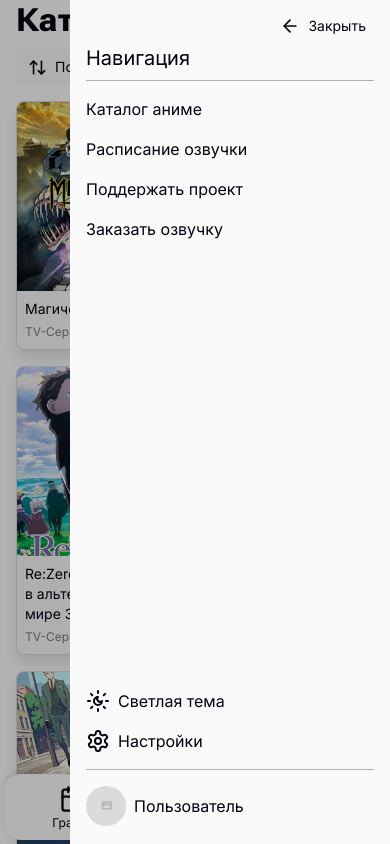
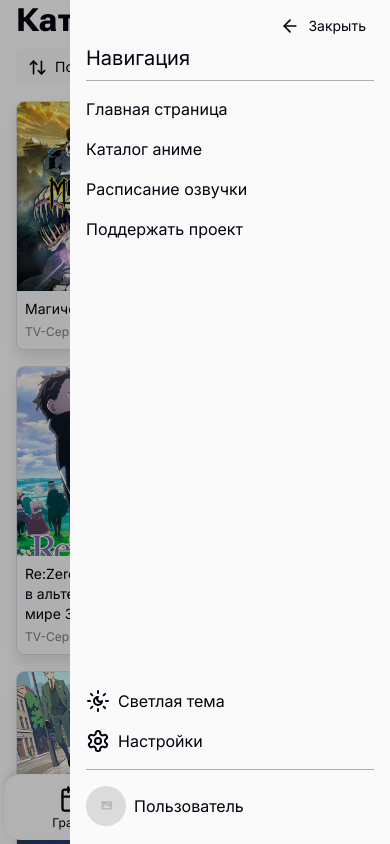
Before and after one commit to MarcoSKB/lda-team-anime-site, a Next.js app: page /catalog in a window 390 px wide. Both pictures are taken after a click on the button "Меню". Shown: the top 844 px of the page. Built offline with nearby package versions, Linux system fonts and the light colour scheme; what @vidstack/react would draw is missing.

Commit message:
feat(menu): add close event when click on link, add main page link

```diff
--- a/src/components/module/header/components/Menu.tsx
+++ b/src/components/module/header/components/Menu.tsx
@@ -21,6 +21,11 @@
   alt: string
 }[] = [
   {
+    title: 'Главная страница',
+    href: '/',
+    alt: 'Главная страница',
+  },
+  {
     title: 'Каталог аниме',
     href: '/catalog',
     alt: 'Страница с каталогом аниме',
@@ -35,11 +40,11 @@
     href: '/donate',
     alt: 'Страница с донатом',
   },
-  {
-    title: 'Заказать озвучку',
-    href: '/order',
-    alt: 'Страница с заказом озвучки — выберите аниме',
-  },
+  // {
+  //   title: 'Заказать озвучку',
+  //   href: '/order',
+  //   alt: 'Страница с заказом озвучки — выберите аниме',
+  // },
 ]
 
 const Menu: React.FC = () => {
@@ -80,7 +85,7 @@
             </Button>
             <DialogTitle className='text-xl'>Навигация</DialogTitle>
             <hr className='my-2 opacity-30' />
-            <div className='flex flex-col'>
+            <div className='flex flex-col' onClick={() => setIsOpen(false)}>
               {menuList.map((link) => (
                 <LinkButton
                   key={link.href}
```
